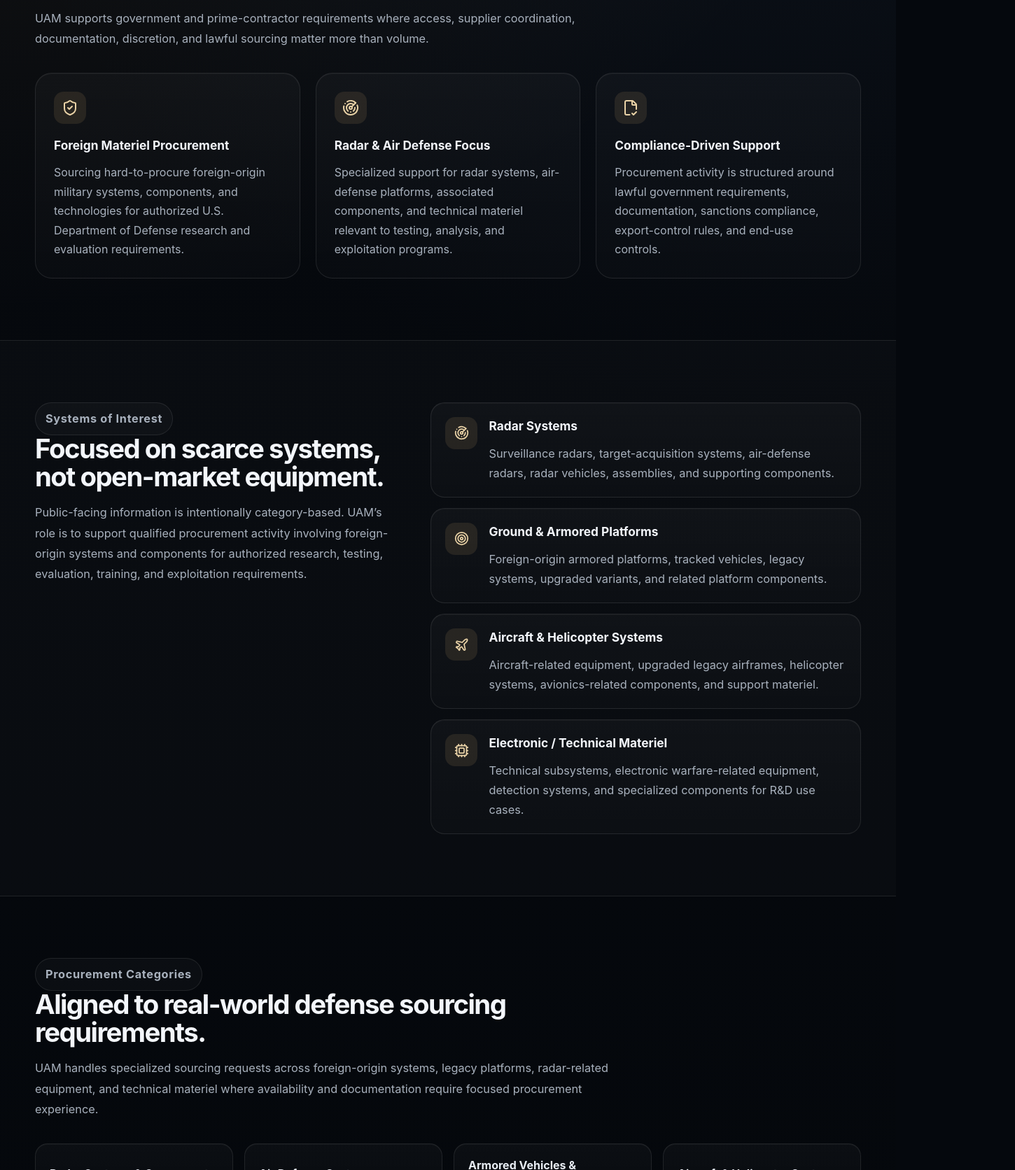
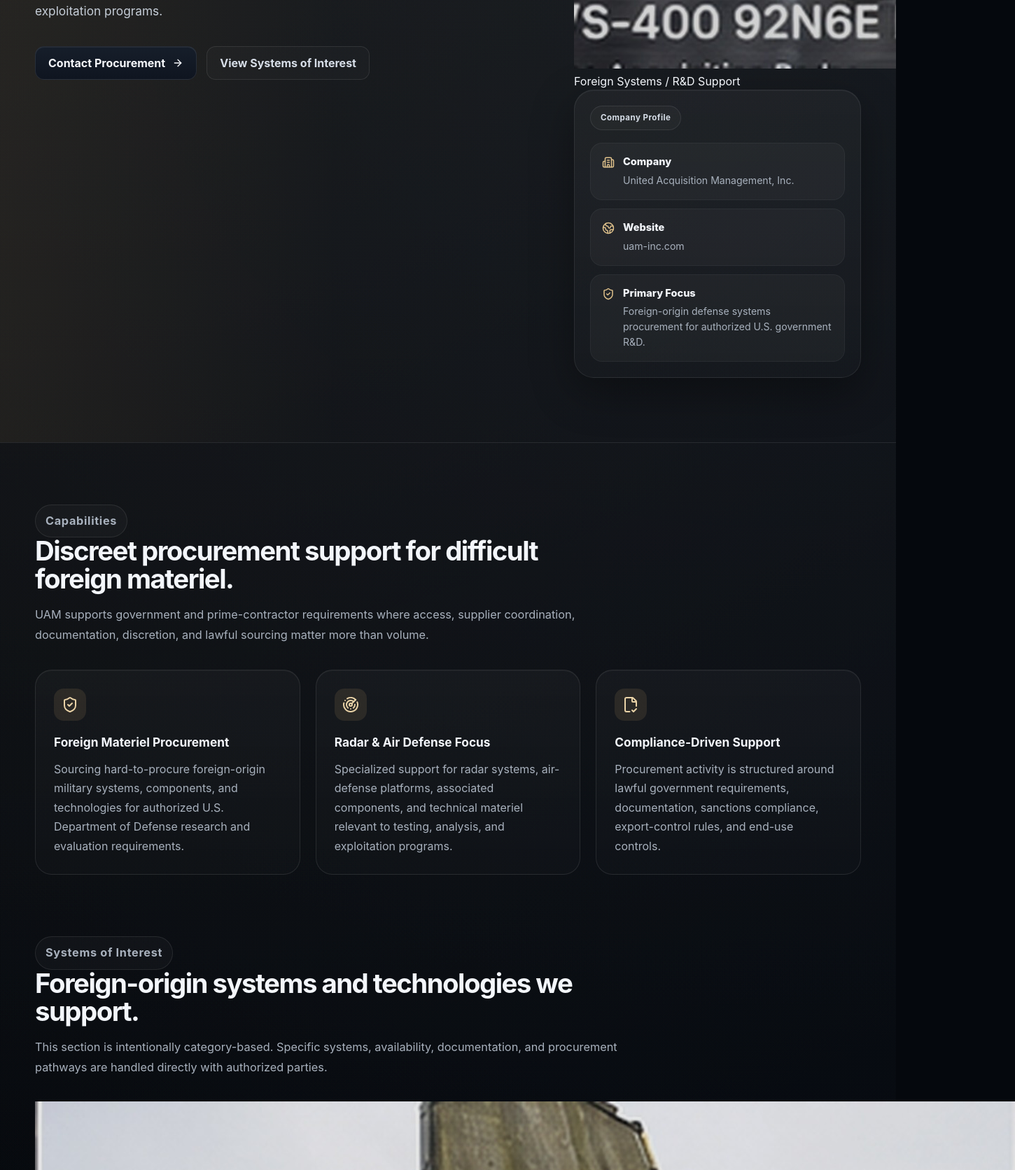
Before and after one commit to dannyzusa/uam-inc, a React (Vite) app: page / in a window 1280 px wide. Shown: the part 1048-2720 px from the top of the page at 70% size, 1450 px wide, since content can reach past the window. Built offline with nearby package versions, Linux system fonts and the light colour scheme.

Commit message:
Build homepage and systems gallery

```diff
--- a/src/App.jsx
+++ b/src/App.jsx
@@ -12,6 +12,8 @@ import {
   Cpu,
   Target,
   CheckCircle2,
+  Layers,
+  LockKeyhole,
 } from "lucide-react";
 import { motion } from "framer-motion";
 
@@ -37,34 +39,42 @@ const systems = [
   {
     icon: Radar,
     title: "Radar Systems",
-    text: "Surveillance radars, target-acquisition systems, air-defense radars, radar vehicles, assemblies, and supporting components.",
+    subtitle: "Surveillance & acquisition systems",
+    image: "/images/system-radar.jpg",
+    text: "Radar vehicles, surveillance radars, target-acquisition systems, air-defense radars, assemblies, and supporting components.",
   },
   {
     icon: Target,
-    title: "Ground & Armored Platforms",
+    title: "Armored Platforms",
+    subtitle: "Tracked and wheeled systems",
+    image: "/images/system-armor.jpg",
     text: "Foreign-origin armored platforms, tracked vehicles, legacy systems, upgraded variants, and related platform components.",
   },
   {
     icon: Plane,
     title: "Aircraft & Helicopter Systems",
-    text: "Aircraft-related equipment, upgraded legacy airframes, helicopter systems, avionics-related components, and support materiel.",
+    subtitle: "Upgraded legacy airframes",
+    image: "/images/system-aircraft.jpg",
+    text: "Aircraft-related equipment, helicopter systems, upgraded legacy airframes, avionics-related components, and support materiel.",
   },
   {
     icon: Cpu,
     title: "Electronic / Technical Materiel",
+    subtitle: "EW, sensors, components",
+    image: "/images/system-electronics.jpg",
     text: "Technical subsystems, electronic warfare-related equipment, detection systems, and specialized components for R&D use cases.",
   },
 ];
 
 const categories = [
-  "Radar Systems & Components",
-  "Air Defense Systems",
-  "Armored Vehicles & Components",
-  "Aircraft & Helicopter Systems",
-  "Electronic Warfare Related Equipment",
-  "Legacy Foreign-Origin Platforms",
-  "Russian-Origin Defense Equipment",
-  "Custom R&D Sourcing Requests",
+  "S-300 / legacy air-defense related systems",
+  "Radar systems and components",
+  "T-80 / T-90 family platform support",
+  "BMP-3 and armored vehicle components",
+  "Su-27 / upgraded aircraft-related equipment",
+  "Mi-24 / Mi-35 Hind-family systems",
+  "Electronic warfare and sensor equipment",
+  "Custom foreign materiel sourcing requests",
 ];
 
 const process = [
@@ -127,8 +137,8 @@ export default function App() {
                 <a className="primary-button" href="#contact">
                   Contact Procurement <ArrowRight size={16} />
                 </a>
-                <a className="secondary-button" href="#capabilities">
-                  View Capabilities
+                <a className="secondary-button" href="#systems">
+                  View Systems of Interest
                 </a>
               </div>
             </motion.div>
@@ -137,8 +147,19 @@ export default function App() {
               initial={{ opacity: 0, y: 18 }}
               animate={{ opacity: 1, y: 0 }}
               transition={{ duration: 0.55, delay: 0.08 }}
-              className="profile-card"
+              className="hero-panel"
             >
+              <div className="hero-visual">
+                <img
+                  src="/images/hero-radar.jpg"
+                  alt="Foreign-origin radar system for research and evaluation"
+                />
+                <div className="hero-visual-label">
+                  Foreign Systems / R&amp;D Support
+                </div>
+              </div>
+
+              <div className="profile-card">
                 <p className="card-label">Company Profile</p>
 
                 <InfoRow
@@ -154,6 +175,7 @@ export default function App() {
                   title="Primary Focus"
                   text="Foreign-origin defense systems procurement for authorized U.S. government R&D."
                 />
+              </div>
             </motion.aside>
           </div>
         </div>
@@ -187,29 +209,36 @@ export default function App() {
         </div>
       </section>
 
-      <section id="systems" className="band-section">
-        <div className="container split-grid">
-          <div>
+      <section id="systems" className="systems-section">
+        <div className="container">
+          <div className="section-head systems-head">
             <p className="section-label">Systems of Interest</p>
-            <h2>Focused on scarce systems, not open-market equipment.</h2>
+            <h2>Foreign-origin systems and technologies we support.</h2>
             <p>
-              Public-facing information is intentionally category-based. UAM’s
-              role is to support qualified procurement activity involving
-              foreign-origin systems and components for authorized research,
-              testing, evaluation, training, and exploitation requirements.
+              This section is intentionally category-based. Specific systems,
+              availability, documentation, and procurement pathways are handled
+              directly with authorized parties.
             </p>
           </div>
 
-          <div className="systems-list">
+          <div className="systems-gallery">
             {systems.map((item) => {
               const Icon = item.icon;
 
               return (
-                <article className="system-row" key={item.title}>
+                <article className="system-card" key={item.title}>
+                  <div className="system-image">
+                    <img src={item.image} alt={item.title} />
+                  </div>
+
+                  <div className="system-body">
+                    <div className="system-topline">
                       <div className="system-icon">
-                    <Icon size={21} />
+                        <Icon size={19} />
                       </div>
-                  <div>
+                      <span>{item.subtitle}</span>
+                    </div>
+
                     <h3>{item.title}</h3>
                     <p>{item.text}</p>
                   </div>
@@ -217,18 +246,15 @@ export default function App() {
               );
             })}
           </div>
-        </div>
-      </section>
 
-      <section className="container section">
-        <div className="section-head">
+          <div className="category-panel">
+            <div>
               <p className="section-label">Procurement Categories</p>
               <h2>Aligned to real-world defense sourcing requirements.</h2>
               <p>
-            UAM handles specialized sourcing requests across foreign-origin
-            systems, legacy platforms, radar-related equipment, and technical
-            materiel where availability and documentation require focused
-            procurement experience.
+                UAM supports qualified sourcing requests across foreign-origin
+                platforms, radar-related equipment, legacy systems, aircraft
+                support equipment, and technical materiel.
               </p>
             </div>
 
@@ -238,6 +264,8 @@ export default function App() {
                   {category}
                 </div>
               ))}
+            </div>
+          </div>
         </div>
       </section>
 
@@ -291,6 +319,43 @@ export default function App() {
         </div>
       </section>
 
+      <section className="mission-band">
+        <div className="container mission-inner">
+          <div className="mission-item">
+            <Layers size={22} />
+            <div>
+              <h3>Hard-to-procure systems</h3>
+              <p>
+                Access to foreign-origin systems, components, and technologies
+                with limited or restricted availability.
+              </p>
+            </div>
+          </div>
+
+          <div className="mission-item">
+            <LockKeyhole size={22} />
+            <div>
+              <h3>Discreet and professional</h3>
+              <p>
+                Procurement support conducted with discretion, security, and
+                professional communication.
+              </p>
+            </div>
+          </div>
+
+          <div className="mission-item">
+            <ShieldCheck size={22} />
+            <div>
+              <h3>Authorized use only</h3>
+              <p>
+                All inquiries and activity must relate to authorized government
+                or contractor research and evaluation requirements.
+              </p>
+            </div>
+          </div>
+        </div>
+      </section>
+
       <section id="contact" className="container contact-section">
         <div>
           <p className="section-label">Contact</p>
```
Lines whose indentation alone changed are shown as unchanged.
